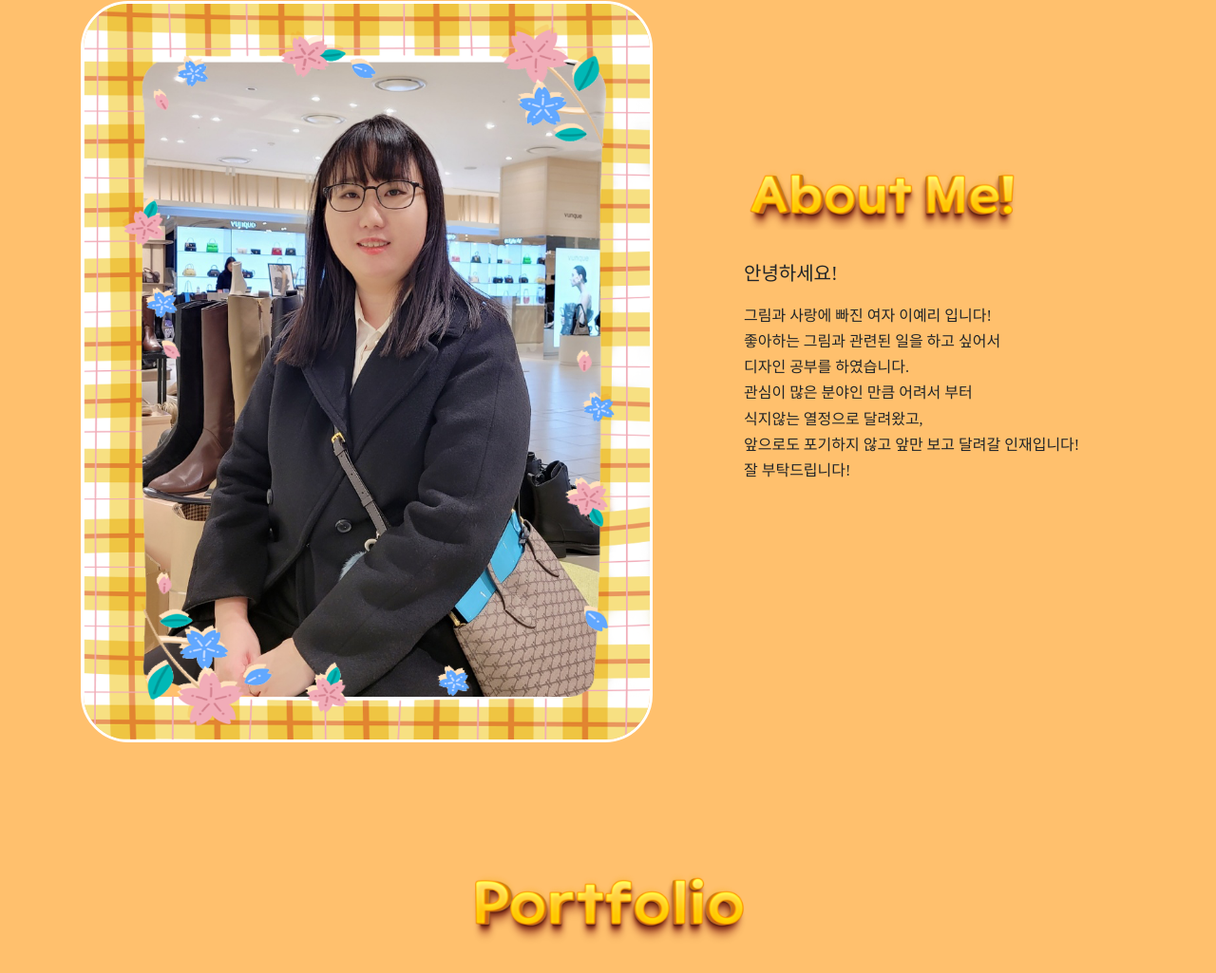
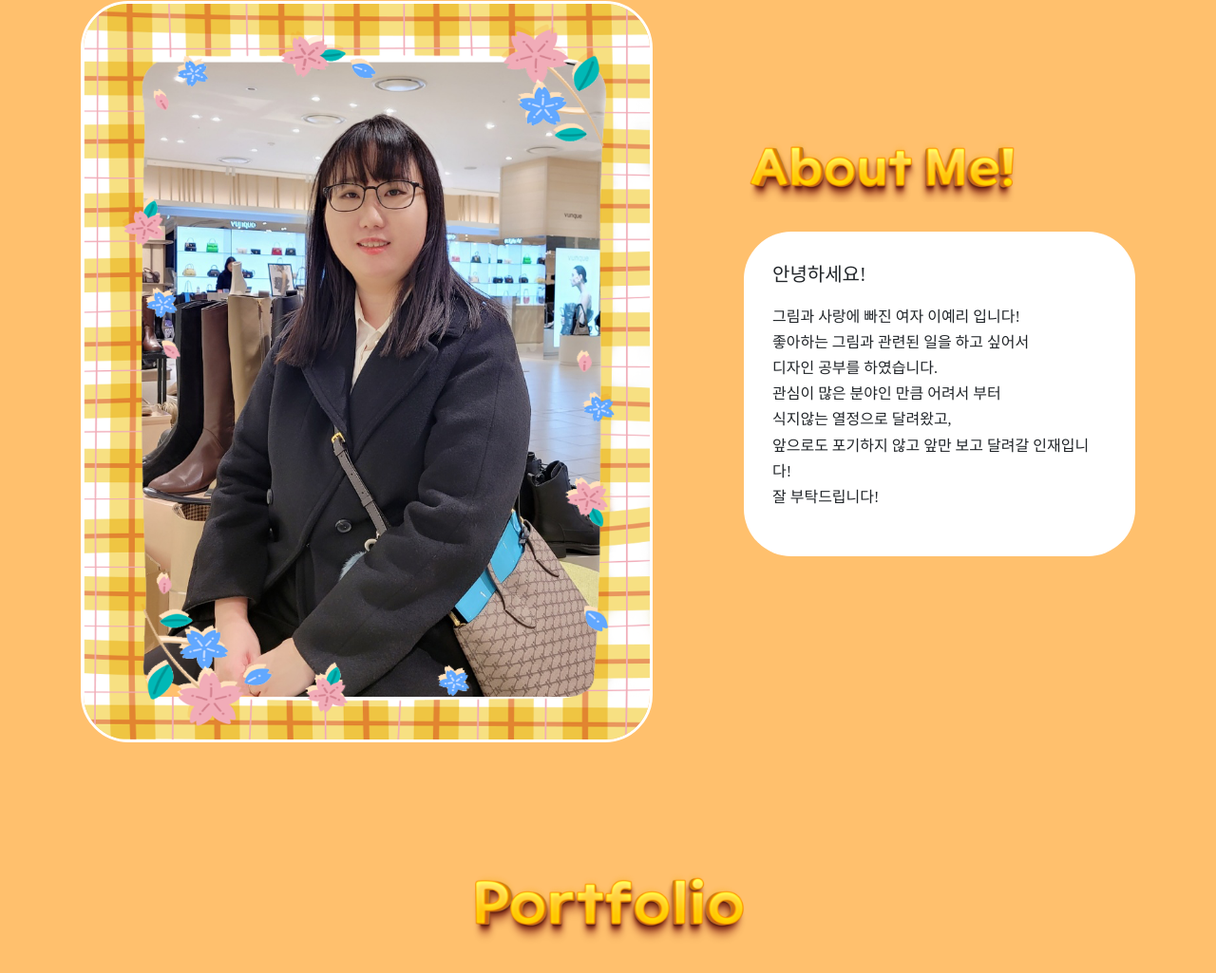
Before and after one commit to SphealLover/Lee-Yeri, a plain HTML site: page index.html in a window 1280 px wide. Shown: the part 769-1794 px from the top of the page at 95% size. Drawn offline with nearby package versions, Linux system fonts and the light colour scheme; grey boxes are pictures that could not be loaded; files whose address does not match are found by name; a web font is replaced by a local one.

Commit message:
Update style.css

```diff
--- a/css/style.css
+++ b/css/style.css
@@ -639,6 +639,16 @@ a:active {
   background-color: #FFC06D;
 }
 
+
+.box{
+  background-color: white;
+  border-radius: 50px;
+  padding: 30px 30px 1px;
+}
+
+
+
+
 #section-portfolio {
   background-color: #FFC06D;
 }
```
